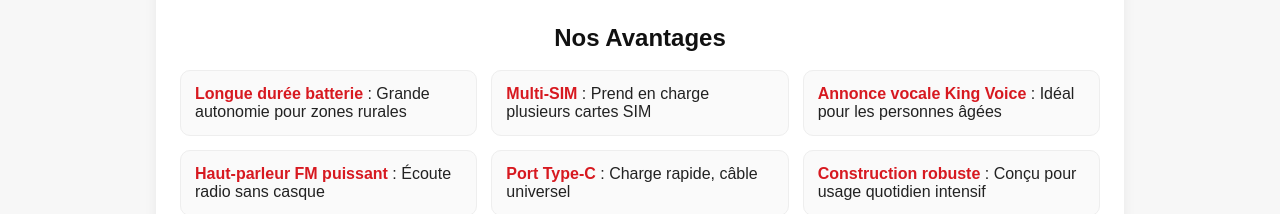
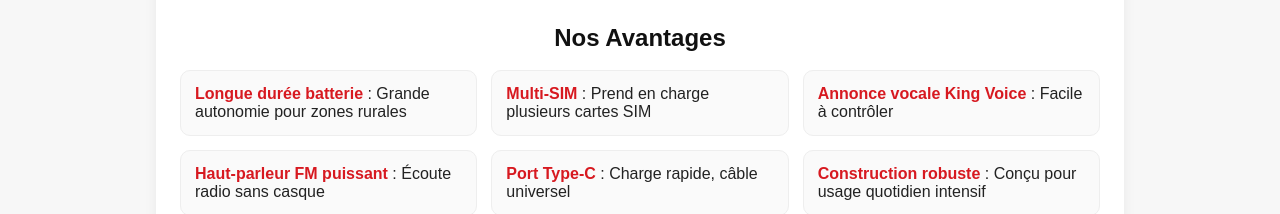
Before and after one commit to rain26keepmoving-hub/Oliv-smart, a plain HTML site: page index.html in a window 1280 px wide. Shown: the part 247-461 px from the top of the page. Drawn offline with Linux system fonts and the light colour scheme.

Commit message:
Update index.html

```diff
--- a/index.html
+++ b/index.html
@@ -161,7 +161,7 @@
     <ul class="adv-list">
       <li><strong>Longue durée batterie</strong> : Grande autonomie pour zones rurales</li>
       <li><strong>Multi-SIM</strong> : Prend en charge plusieurs cartes SIM</li>
-      <li><strong>Annonce vocale King Voice</strong> : Idéal pour les personnes âgées</li>
+      <li><strong>Annonce vocale King Voice</strong> : Facile à contrôler </li>
       <li><strong>Haut-parleur FM puissant</strong> : Écoute radio sans casque</li>
       <li><strong>Port Type-C</strong> : Charge rapide, câble universel</li>
       <li><strong>Construction robuste</strong> : Conçu pour usage quotidien intensif</li>
```
